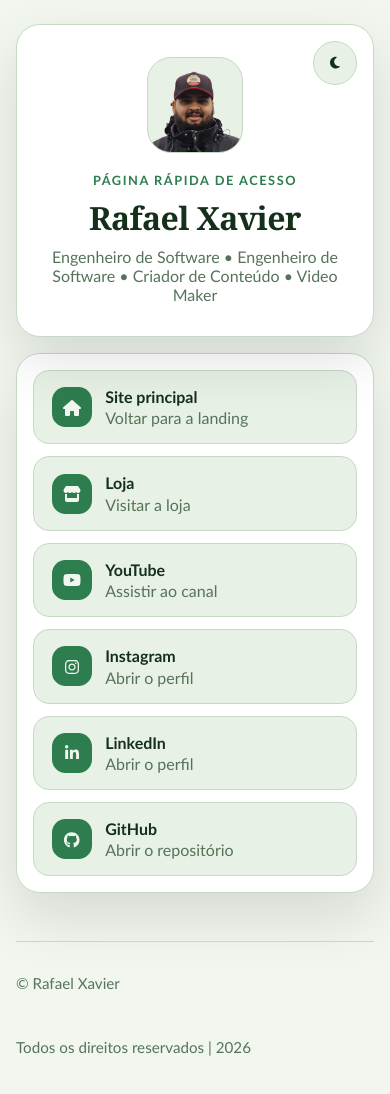
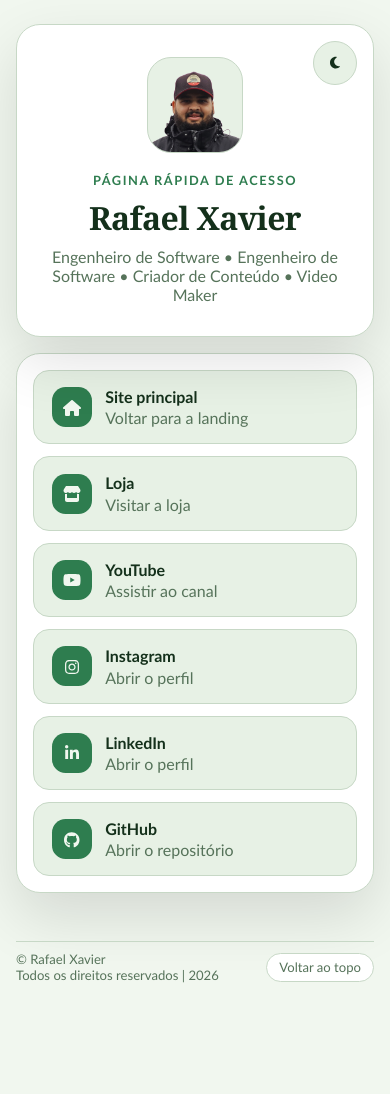
Before and after one commit to rafaasx/xavier, an Angular app in the folder frontend/: page /links in a window 390 px wide. Shown: the top 1094 px of the page. After the commit the page ends 999 px from the top, so only its background shows below. Built offline with nearby package versions, Linux system fonts and the light colour scheme.

Commit message:
Ajustes layout footer e tema

```diff
--- a/frontend/src/app/layout/app-layout.component.html
+++ b/frontend/src/app/layout/app-layout.component.html
@@ -3,13 +3,25 @@
   <header class="topbar">
     <nav class="nav" aria-label="Principal">
       @for (item of headerLinks; track item.label) {
-      <a [routerLink]="item.route" [fragment]="item.fragment" [attr.aria-label]="item.description">
-        {{ item.label }}
-      </a>
+        @if (item.label === 'Loja') {
+          <span class="nav__store-group">
+            <a [routerLink]="item.route" [fragment]="item.fragment" [attr.aria-label]="item.description">
+              {{ item.label }}
+            </a>
+            <button type="button" class="theme-toggle theme-toggle--mobile" (click)="toggleTheme()"
+              [attr.aria-label]="theme.mode() === 'dark' ? 'Ativar tema claro' : 'Ativar tema escuro'"
+              [attr.aria-pressed]="theme.mode() === 'light'">
+              <fa-icon [icon]="theme.mode() === 'dark' ? faSun : faMoon" />
+            </button>
+          </span>
+        } @else {
+          <a [routerLink]="item.route" [fragment]="item.fragment" [attr.aria-label]="item.description">
+            {{ item.label }}
+          </a>
+        }
       }
     </nav>
-
-    <button type="button" class="theme-toggle" (click)="toggleTheme()"
+    <button type="button" class="theme-toggle theme-toggle--desktop" (click)="toggleTheme()"
       [attr.aria-label]="theme.mode() === 'dark' ? 'Ativar tema claro' : 'Ativar tema escuro'"
       [attr.aria-pressed]="theme.mode() === 'light'">
       <fa-icon [icon]="theme.mode() === 'dark' ? faSun : faMoon" />
@@ -24,5 +36,8 @@
   <footer class="footer">
     <p>© {{ brand.name }}</p>
     <p>Todos os direitos reservados | {{ currentYear }}</p>
+    <button type="button" class="footer__back-to-top" (click)="scrollToTop()">
+      Voltar ao topo
+    </button>
   </footer>
 </div>
--- a/frontend/src/app/layout/app-layout.component.scss
+++ b/frontend/src/app/layout/app-layout.component.scss
@@ -58,7 +58,8 @@
 .nav {
   display: flex;
   flex-wrap: wrap;
-  justify-content: flex-end;
+  flex: 1;
+  justify-content: flex-start;
   gap: 0.5rem;
 }
 
@@ -70,6 +71,12 @@
   color: var(--muted);
   text-decoration: none;
   transition: 0.2s ease;
+}
+
+.nav__store-group {
+  display: inline-flex;
+  align-items: center;
+  gap: 0.5rem;
 }
 
 .nav a:hover,
@@ -89,6 +96,10 @@
   background: var(--surface);
   color: var(--text);
   cursor: pointer;
+}
+
+.theme-toggle--mobile {
+  display: none;
 }
 
 .theme-toggle:focus-visible,
@@ -113,14 +124,84 @@
   font-size: 0.95rem;
 }
 
+.footer p {
+  margin: 0;
+}
+
+.footer__back-to-top {
+  justify-self: end;
+  padding: 0.45rem 0.9rem;
+  border-radius: 999px;
+  border: 1px solid var(--border);
+  background: var(--surface);
+  color: var(--muted);
+  font: inherit;
+  cursor: pointer;
+  transition: 0.2s ease;
+}
+
+.footer__back-to-top:hover,
+.footer__back-to-top:focus-visible {
+  color: var(--text);
+  border-color: var(--accent);
+  outline: none;
+}
+
 @media (max-width: 768px) {
-  .topbar,
   .footer {
-    flex-direction: column;
-    align-items: flex-start;
+    display: grid;
+    grid-template-columns: 1fr auto;
+    grid-template-areas:
+      'brand backToTop'
+      'rights backToTop';
+    align-items: center;
+    column-gap: 0.6rem;
+    row-gap: 0;
+    padding: 0.6rem 0 1rem;
+    font-size: 0.82rem;
+    line-height: 1.2;
+  }
+
+  .footer p:first-of-type {
+    grid-area: brand;
+  }
+
+  .footer p:last-of-type {
+    grid-area: rights;
   }
 
   .nav {
     justify-content: flex-start;
+    gap: 0.4rem;
+  }
+
+  .nav a {
+    padding: 0.55rem 0.82rem;
+    font-size: 0.86rem;
+  }
+
+  .nav__store-group {
+    gap: 0.35rem;
+  }
+
+  .theme-toggle--desktop {
+    display: none;
+  }
+
+  .theme-toggle--mobile {
+    display: grid;
+  }
+
+  .theme-toggle {
+    min-height: 2.35rem;
+    width: 2.35rem;
+  }
+
+  .footer__back-to-top {
+    grid-area: backToTop;
+    margin-top: 0;
+    align-self: center;
+    padding: 0.35rem 0.75rem;
+    font-size: 0.82rem;
   }
 }
--- a/frontend/src/app/layout/app-layout.component.ts
+++ b/frontend/src/app/layout/app-layout.component.ts
@@ -41,4 +41,12 @@ export class AppLayoutComponent {
   protected toggleTheme(): void {
     this.theme.toggle();
   }
+
+  protected scrollToTop(): void {
+    if (typeof window === 'undefined') {
+      return;
+    }
+
+    window.scrollTo({ top: 0, behavior: 'smooth' });
+  }
 }
```
